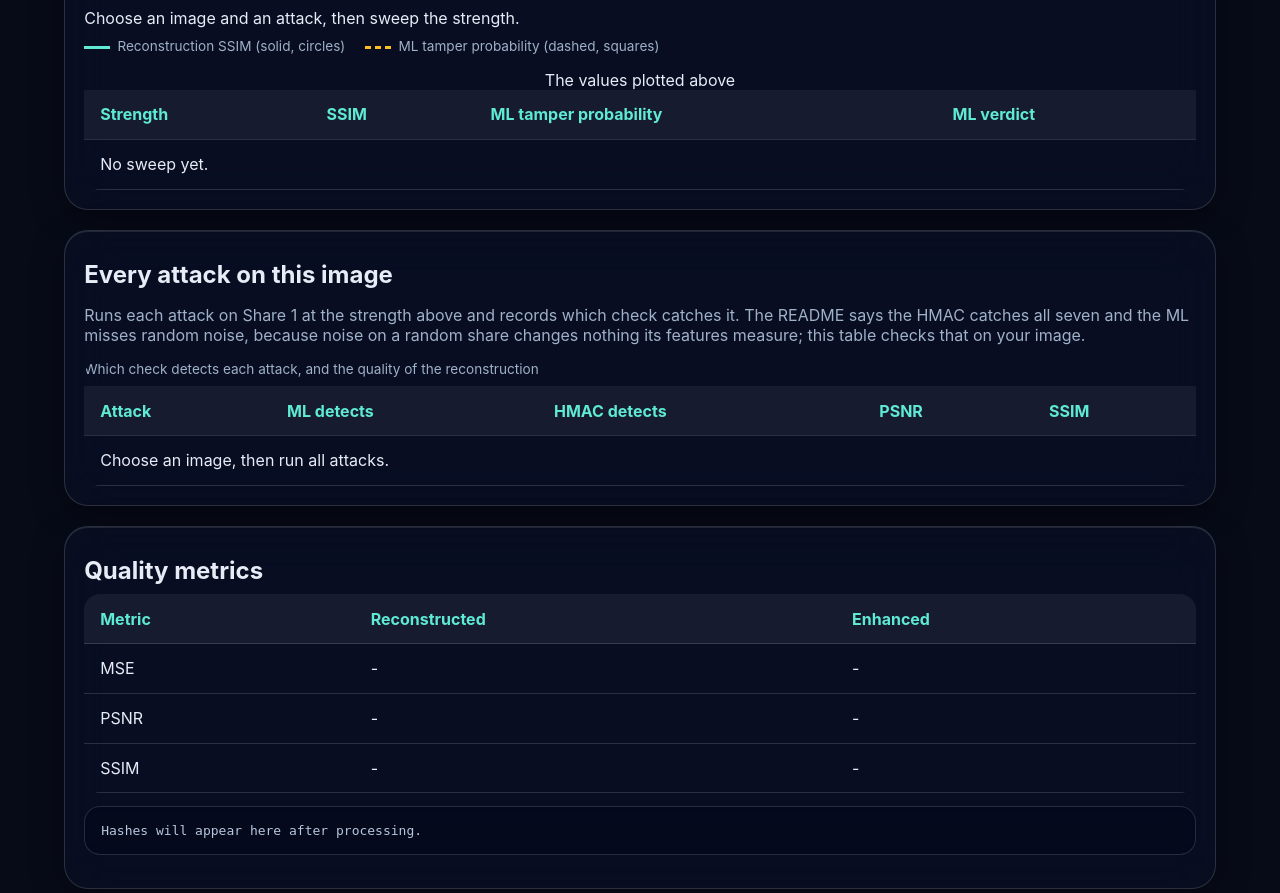
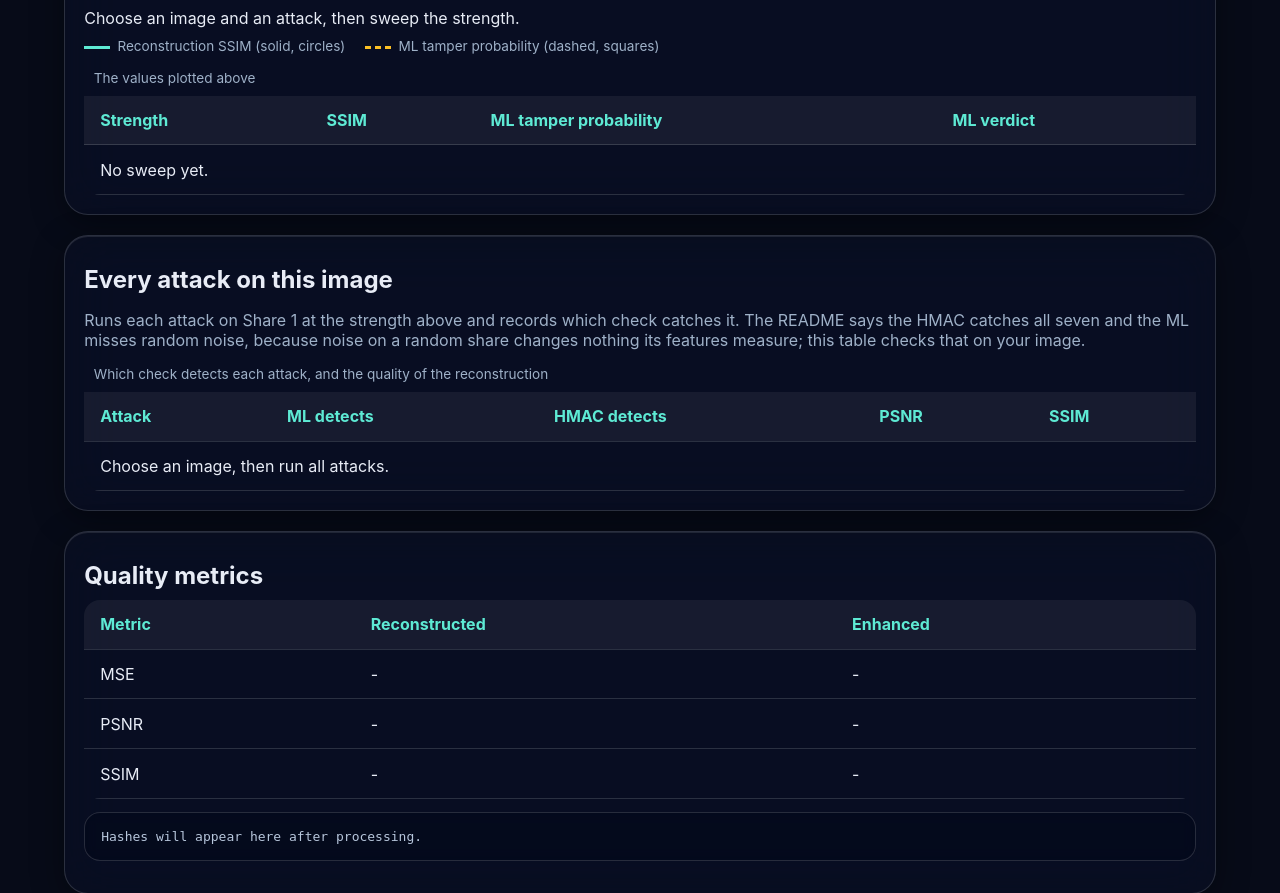
Before and after one commit to 1337PAIN/Reveal-X-chat, a Flask app: page /lab in a window 1280 px wide. Shown: the part 3004-3897 px from the top of the page. Run offline with Flask 3, Linux system fonts and the light colour scheme; some libraries are stand-ins or nearby versions.

Commit message:
Keep /lab's table captions clear of the table's rounded corner
The tables clip to their rounded corners (overflow: hidden), and a caption
with no left padding lost its first letter: at 390px "Which check
detects..." showed as "/hich". Both new tables' captions are inset .6rem.
The new case in tests/test_lab_run_all.py asserts it.

```diff
--- a/app/static/css/rx_lab.css
+++ b/app/static/css/rx_lab.css
@@ -336,9 +336,12 @@ tbody tr:hover td { background: rgba(255, 255, 255, .04); }
     background: var(--panel-2);
 }
 
-#attackTable caption {
+/* Inset from the left: the table's rounded corner (overflow: hidden) clipped
+   the caption's first letter. */
+#attackTable caption,
+#sweepTable caption {
     text-align: left;
-    padding: 0 0 .6rem;
+    padding: 0 .6rem .6rem;
     color: var(--muted);
     font-size: .85rem;
 }
--- a/app/static/sw.js
+++ b/app/static/sw.js
@@ -1,4 +1,4 @@
-const CACHE_NAME = 'revealx-cache-v72-lab-card-contrast';
+const CACHE_NAME = 'revealx-cache-v73-lab-captions';
 // The HTML pages are deliberately NOT precached. An app shell held in the
 // cache is the classic reason a deploy "needs a hard refresh": the page is
 // served from cache, still listing the old scripts, so nothing new is ever
```
Also changed, not shown: tests/test_lab_run_all.py (+8 -0 lines), README.md.
